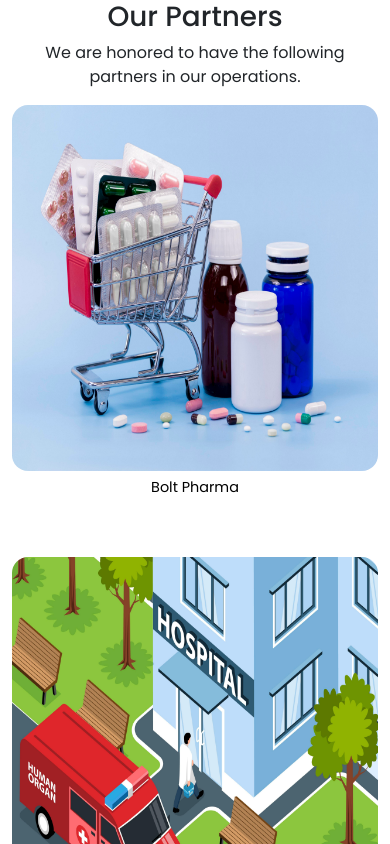
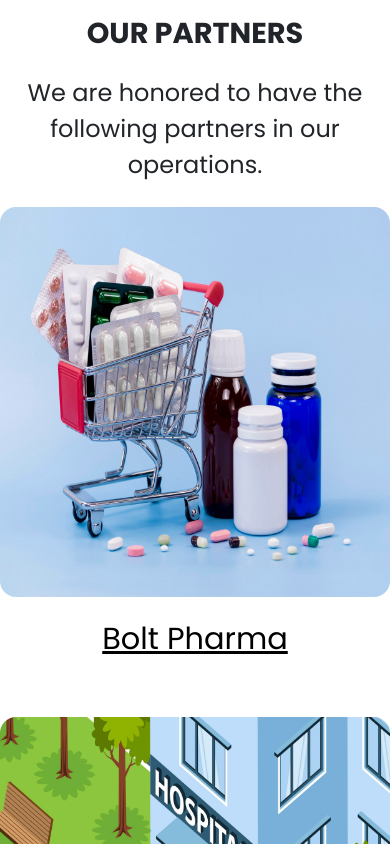
Before and after one commit to Annastacia-dev/afyanet-react, a React (Create React App) app: page / in a window 390 px wide. Shown: the top 844 px of the page. Built offline with nearby package versions, Linux system fonts and the light colour scheme.

Commit message:
completed our partners page

```diff
--- a/src/components/OurPartners.js
+++ b/src/components/OurPartners.js
@@ -5,14 +5,14 @@ import { partners } from '../data/partners'
 
 const OurPartners = () => {
   return (
-    <Container fluid="md">
+    <Container className='partner' fluid="md">
         <Row justify-content-center>
             <Col xs={12} >
                 <h1>Our Partners</h1>
                 <p>We are honored to have the following partners in our operations.</p>
             </Col>
         </Row>
-        <Row className='partner' >
+        <Row>
             {partners.map((partner) => (
                 <Col style={{marginBottom: "60px" }} xs={12} md={5} lg={2} key={partner.id}>
                     <a href={partner.link} target="_blank" rel="noreferrer">
--- a/src/css/OurPartners.css
+++ b/src/css/OurPartners.css
@@ -1,3 +1,17 @@
+.partner{
+    padding: 2rem 0;
+}
+.partner h1{
+    font-size: 2rem;
+    font-weight: 600;
+    text-transform: uppercase;
+   margin-bottom: 1.5rem;
+}
+
+.partner p{
+    margin-bottom: 1.5rem;
+}
+
 .partner .card{
     border-radius: 1rem;
     border: none;
@@ -16,7 +30,30 @@
 }
 
 .partner h5{
-    font-size: 0.9rem;
+    font-size: 1rem;
     font-weight: 400;
     margin-top: 0.5rem;
 }
+
+@media screen and (max-width: 768px){
+    .partner{
+        padding: 1rem 0;
+    }
+    .partner h1{
+        font-size: 1.8rem;
+    }
+    .partner p{
+        font-size: 1.5rem;
+    }
+    .partner .card{
+        border-radius: 1rem;
+    }
+    .partner .card img{
+        border-radius: 1rem;
+    }
+    .partner h5{
+        font-size: 1.9rem;
+        margin-top: 1.5rem;
+        text-decoration: underline;
+    }
+}
```
